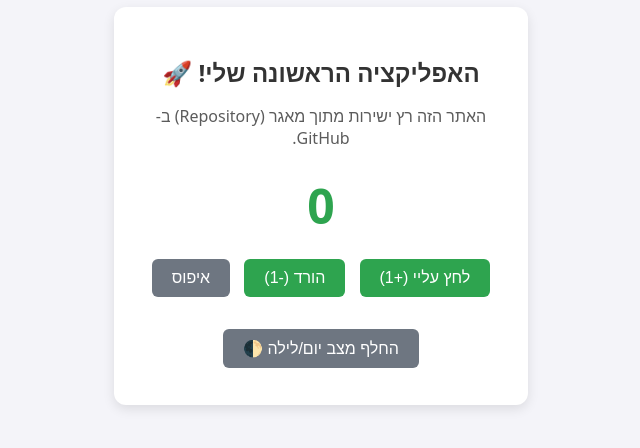
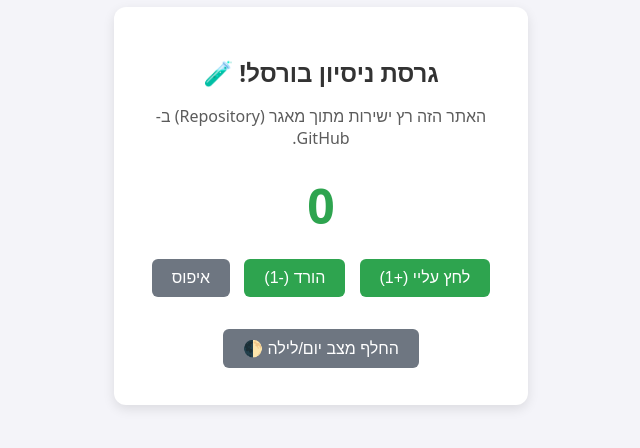
Before and after one commit to shaharOssy/my-test-app, a plain HTML site: page index.html in a window 1280 px wide. Shown: the part 194-642 px from the top of the page, without its empty margins (319-959 px from the left). Drawn offline with Linux system fonts and the light colour scheme.

Commit message:
Update index.html

```diff
--- a/index.html
+++ b/index.html
@@ -69,7 +69,7 @@
 <body>
 
     <div class="card">
-        <h1>האפליקציה הראשונה שלי! 🚀</h1>
+        <h1>גרסת ניסיון בורסל! 🧪</h1>
         <p>האתר הזה רץ ישירות מתוך מאגר (Repository) ב-GitHub.</p>
 
         <div class="counter-display" id="count">0</div>
```
